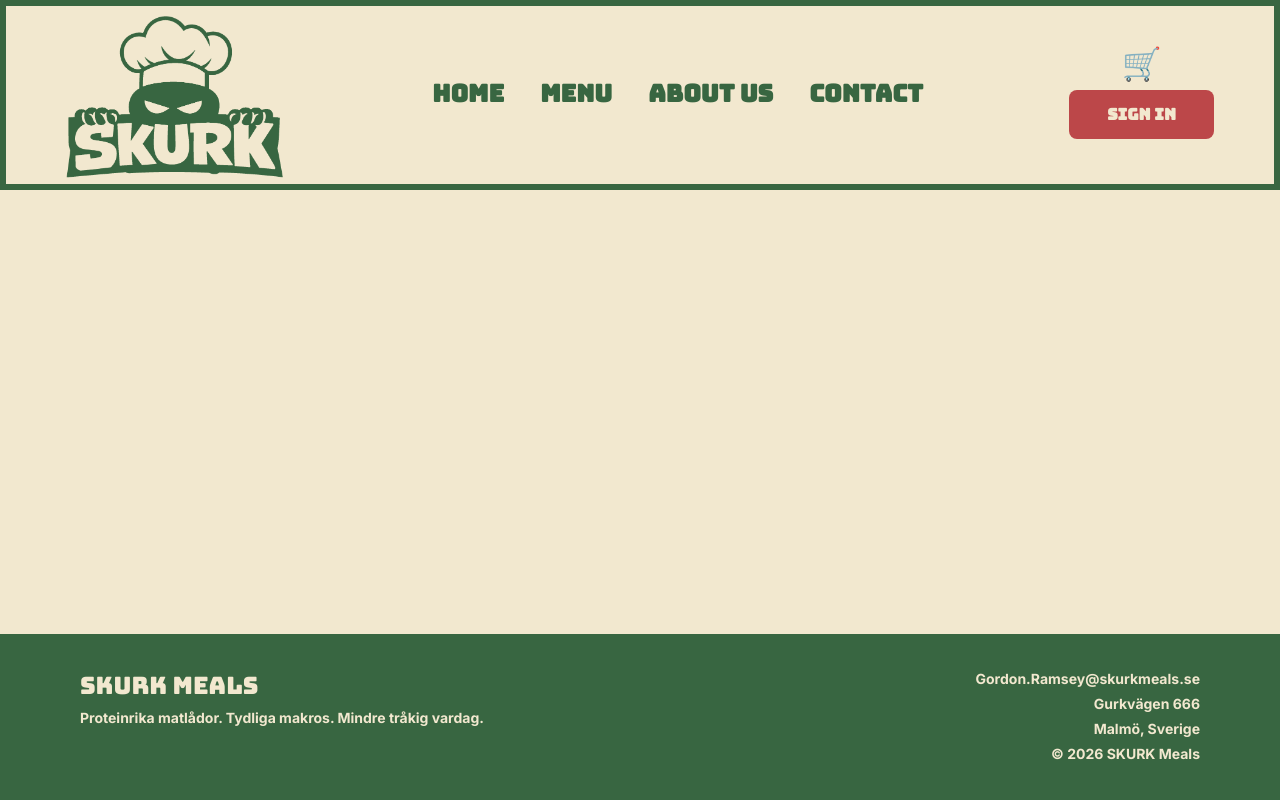
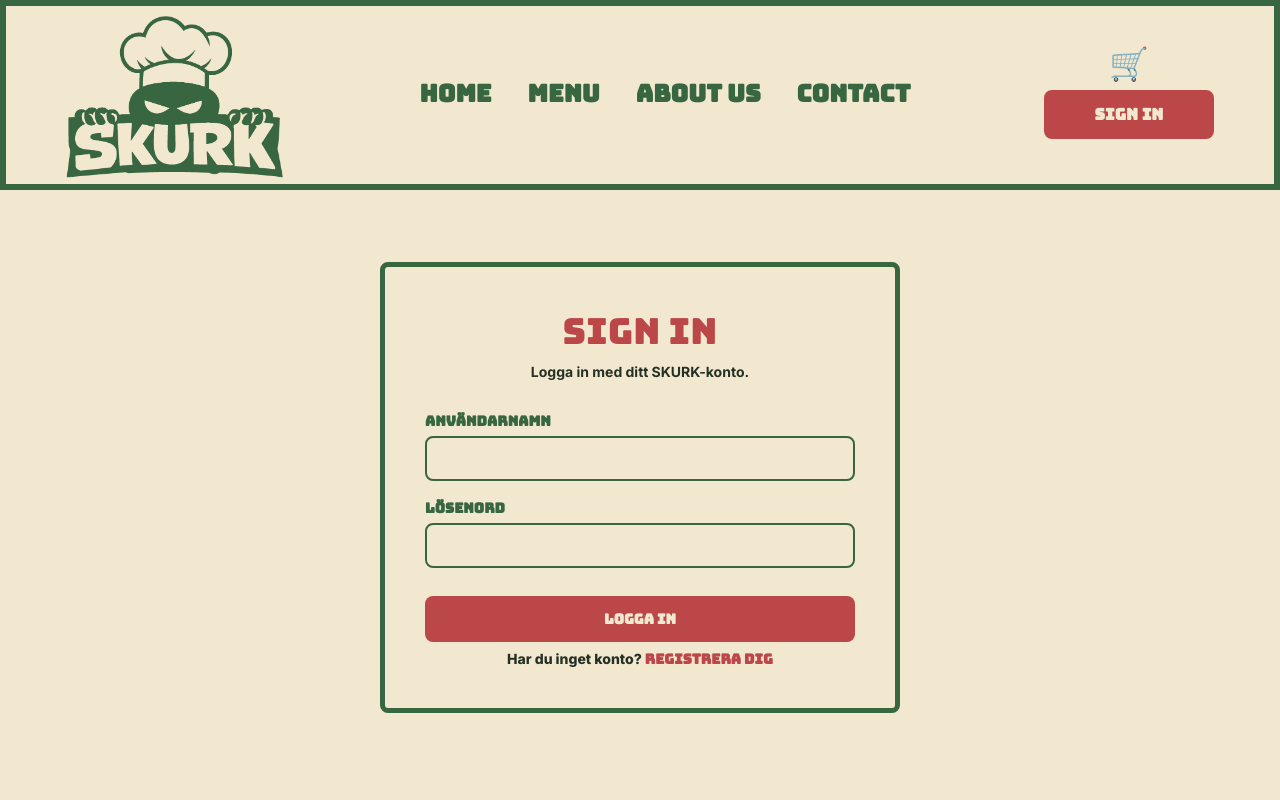
Before and after one commit to LudvigSHub/SkurkApp, a React (Vite) app in the folder skurk-meals/: page /login in a window 1280 px wide. Shown: the top 800 px of the page. Built offline with nearby package versions, Linux system fonts and the light colour scheme.

Commit message:
Klar med Auth, register och login pages

```diff
--- a/skurk-meals/src/App.jsx
+++ b/skurk-meals/src/App.jsx
@@ -11,6 +11,8 @@ import Menu from "./pages/Menu";
 import Cart from "./pages/Cart";
 import Checkout from "./pages/Checkout";
 import Confirmation from "./pages/Confirmation";
+import Login from "./pages/Login";
+import Register from "./pages/Register";
 
 
 function App() {
@@ -28,7 +30,8 @@ function App() {
         <Route path="/cart" element={<Cart />} />
         <Route path="/checkout" element={<Checkout />} />
         <Route path="/confirmation" element={<Confirmation />} />
-
+        <Route path="/login" element={<Login />} />
+        <Route path="/register" element={<Register />} />
       </Routes>
       </main>
 
--- a/skurk-meals/src/components/Navbar.css
+++ b/skurk-meals/src/components/Navbar.css
@@ -63,30 +63,45 @@
   flex-shrink: 0;
 }
 
+
+.navbar-button {
+   min-width: 170px;
+  padding: 14px 38px;
+
+  border: none;
+  border-radius: 8px;
+  outline: none;
+
+  background-color: var(--color-accent);
+  color: var(--color-secondary);
+
+  display: inline-flex;
+  align-items: center;
+  justify-content: center;
+
+  font-family: var(--font-heading);
+  font-size: var(--font-size-h4);
+  text-transform: uppercase;
+  text-decoration: none;
+
+  cursor: pointer;
+  appearance: none;
+}
+
+.navbar-button:hover {
+  transform: translateY(-2px);
+}
+
+.navbar-button:focus-visible {
+  outline: 3px solid var(--color-primary);
+  outline-offset: 3px;
+}
+
+/* CART COUNT STIL */
 .cart-link {
   color: var(--color-accent);
   font-size: 42px;
   line-height: 1;
-}
-
-.navbar-button {
-  background-color: var(--color-accent);
-  color: var(--color-secondary);
-
-  font-family: var(--font-heading);
-  font-size: var(--font-size-h4);
-  text-transform: uppercase;
-
-  padding: 14px 38px;
-  border-radius: 8px;
-
-  display: inline-flex;
-  align-items: center;
-  justify-content: center;
-}
-
-/* CART COUNT STIL */
-.cart-link {
   position: relative;
   display: inline-flex;
   align-items: center;
--- a/skurk-meals/src/components/Navbar.jsx
+++ b/skurk-meals/src/components/Navbar.jsx
@@ -1,11 +1,13 @@
 import { NavLink } from "react-router-dom";
 import skurkLogo from "../assets/SKURK_logo.png";
 import { useCart } from "../context/CartContext";
+import { useAuth } from "../context/AuthContext";
 
 import "./Navbar.css";
 
 function Navbar() {
   const { cartCount } = useCart();
+  const { user, isAuthenticated, logout } = useAuth();
   return (
    <header className="navbar">
       <div className="navbar-inner">
@@ -28,9 +30,20 @@ function Navbar() {
             )}
           </NavLink>
 
-          <NavLink to="/login" className="navbar-button">
-            Sign in
-          </NavLink>
+          {isAuthenticated ? (
+              <button
+                type="button"
+                className="navbar-button"
+                onClick={logout}
+              >
+                Log out
+              </button>
+
+          ) : (
+            <NavLink to="/login" className="navbar-button">
+              Sign in
+            </NavLink>
+          )}
         </div>
       </div>
     </header>
--- a/skurk-meals/src/components/cards/FeaturedMealCard.css
+++ b/skurk-meals/src/components/cards/FeaturedMealCard.css
@@ -86,7 +86,7 @@
   border: none;
   border-radius: 8px;
   background-color: var(--color-accent);
-  color: var(--color-white);
+  color: var(--color-secondary);
 
   font-family: var(--font-heading);
   font-size: var(--font-size-h5);
--- a/skurk-meals/src/components/cards/RegisterCard.css
+++ b/skurk-meals/src/components/cards/RegisterCard.css
@@ -37,4 +37,5 @@
   display: block;
   position: absolute;
   bottom: -60px;
+  pointer-events: none;
 }
--- a/skurk-meals/src/components/cards/RegisterCard.jsx
+++ b/skurk-meals/src/components/cards/RegisterCard.jsx
@@ -1,13 +1,16 @@
 import "./RegisterCard.css";
+import { NavLink } from "react-router-dom";
 
 function RegisterCard({mascotImage}) {
     return (
         <article className="register-card">
       <h2>Har du inget konto?</h2>
 
-      <button className="button button-primary">
-        Registrera dig
-      </button>
+      <NavLink to="/register">
+        <button className="button button-primary">
+          Registrera dig
+        </button>
+      </NavLink>
 
       <img
         src={mascotImage}
--- /dev/null
+++ b/skurk-meals/src/context/AuthContext.jsx
@@ -0,0 +1,89 @@
+import { createContext, useContext, useState } from "react";
+
+const AuthContext = createContext();
+
+export function AuthProvider({ children }) {
+  const [user, setUser] = useState(() => {
+    const savedUser = localStorage.getItem("user");
+    return savedUser ? JSON.parse(savedUser) : null;
+  });
+
+  const [token, setToken] = useState(() => {
+    return localStorage.getItem("token") || null;
+  });
+
+  function login(username, password) {
+    if (username === "user" && password === "password") {
+      const loggedInUser = {
+        username: "user",
+      };
+
+      const fakeToken = "fake-jwt-token";
+
+      setUser(loggedInUser);
+      setToken(fakeToken);
+
+      localStorage.setItem("user", JSON.stringify(loggedInUser));
+      localStorage.setItem("token", fakeToken);
+
+      return { success: true };
+    }
+
+    return {
+      success: false,
+      message: "Fel användarnamn eller lösenord",
+    };
+  }
+
+  function register(username, email, password) {
+    const newUser = {
+      username,
+      email,
+    };
+
+    const fakeToken = "fake-jwt-token";
+
+    setUser(newUser);
+    setToken(fakeToken);
+
+    localStorage.setItem("user", JSON.stringify(newUser));
+    localStorage.setItem("token", fakeToken);
+
+    return { success: true };
+  }
+
+  function logout() {
+    setUser(null);
+    setToken(null);
+
+    localStorage.removeItem("user");
+    localStorage.removeItem("token");
+  }
+
+  const isAuthenticated = Boolean(user && token);
+
+  return (
+    <AuthContext.Provider
+      value={{
+        user,
+        token,
+        isAuthenticated,
+        login,
+        register,
+        logout,
+      }}
+    >
+      {children}
+    </AuthContext.Provider>
+  );
+}
+
+export function useAuth() {
+  const context = useContext(AuthContext);
+
+  if (!context) {
+    throw new Error("useAuth must be used inside AuthProvider");
+  }
+
+  return context;
+}
--- a/skurk-meals/src/main.jsx
+++ b/skurk-meals/src/main.jsx
@@ -2,6 +2,7 @@ import { StrictMode } from 'react'
 import { createRoot } from 'react-dom/client'
 import { CartProvider } from "./context/CartContext.jsx";
 import { FavoritesProvider } from "./context/FavoritesContext.jsx";
+import { AuthProvider } from "./context/AuthContext.jsx";
 import './index.css'
 import "./styles/buttons.css";
 import App from './App.jsx'
@@ -9,10 +10,12 @@ import App from './App.jsx'
 
 createRoot(document.getElementById('root')).render(
   <StrictMode>
-    <CartProvider>
-      <FavoritesProvider>
-        <App />
-      </FavoritesProvider>
-    </CartProvider>
+    <AuthProvider>
+      <CartProvider>
+        <FavoritesProvider>
+          <App />
+        </FavoritesProvider>
+      </CartProvider>
+    </AuthProvider>
   </StrictMode>,
 )
--- /dev/null
+++ b/skurk-meals/src/pages/Auth.css
@@ -0,0 +1,86 @@
+.auth-page {
+  width: min(520px, calc(100% - 64px));
+  margin: 0 auto;
+  padding: 72px 0 96px;
+}
+
+.auth-card {
+  border: 5px solid var(--color-primary);
+  border-radius: var(--radius-card);
+  padding: 40px;
+
+  background-color: var(--color-secondary);
+  text-align: center;
+}
+
+.auth-card h1 {
+  color: var(--color-accent);
+  font-size: var(--font-size-h1);
+  text-transform: uppercase;
+}
+
+.auth-card > p {
+  margin-top: 8px;
+  color: var(--color-text);
+}
+
+.auth-form {
+  margin-top: 32px;
+
+  display: flex;
+  flex-direction: column;
+  gap: 18px;
+
+  text-align: left;
+}
+
+.auth-form label {
+  display: flex;
+  flex-direction: column;
+  gap: 6px;
+
+  color: var(--color-primary);
+  font-family: var(--font-heading);
+  font-size: var(--font-size-h5);
+  text-transform: uppercase;
+}
+
+.auth-form input {
+  width: 100%;
+  padding: 12px 14px;
+
+  border: 2px solid var(--color-primary);
+  border-radius: var(--radius-button);
+
+  background-color: var(--color-secondary);
+  color: var(--color-text);
+
+  font-family: var(--font-body);
+  font-size: var(--font-size-body);
+  font-weight: 700;
+}
+
+.auth-form .button {
+  margin-top: 10px;
+  padding: 14px 24px;
+}
+
+.auth-error {
+  color: var(--color-accent);
+  font-size: 13px;
+  font-weight: 800;
+  text-align: center;
+}
+
+.auth-link-text {
+  margin-top: 24px;
+
+  color: var(--color-primary);
+  font-weight: 800;
+}
+
+.auth-link-text a {
+  color: var(--color-accent);
+  font-family: var(--font-heading);
+  text-transform: uppercase;
+}
--- /dev/null
+++ b/skurk-meals/src/pages/Login.jsx
@@ -0,0 +1,84 @@
+import { useState } from "react";
+import { Link, useNavigate } from "react-router-dom";
+import { useAuth } from "../context/AuthContext";
+
+import "./Auth.css";
+
+function Login() {
+  const navigate = useNavigate();
+  const { login } = useAuth();
+
+  const [formData, setFormData] = useState({
+    username: "",
+    password: "",
+  });
+
+  const [error, setError] = useState("");
+
+  function handleChange(e) {
+    const { name, value } = e.target;
+
+    setFormData((prevData) => ({
+      ...prevData,
+      [name]: value,
+    }));
+
+    setError("");
+  }
+
+  function handleSubmit(e) {
+    e.preventDefault();
+
+    const result = login(formData.username, formData.password);
+
+    if (!result.success) {
+      setError(result.message);
+      return;
+    }
+
+    navigate("/");
+  }
+
+  return (
+    <main className="auth-page">
+      <section className="auth-card">
+        <h1>Sign in</h1>
+        <p>Logga in med ditt SKURK-konto.</p>
+
+        <form className="auth-form" onSubmit={handleSubmit}>
+          <label>
+            Användarnamn
+            <input
+              type="text"
+              name="username"
+              value={formData.username}
+              onChange={handleChange}
+            />
+          </label>
+
+          <label>
+            Lösenord
+            <input
+              type="password"
+              name="password"
+              value={formData.password}
+              onChange={handleChange}
+            />
+          </label>
+
+          {error && <p className="auth-error">{error}</p>}
+
+          <button className="button button-primary" type="submit">
+            Logga in
+          </button>
+        </form>
+
+        <p className="auth-link-text">
+          Har du inget konto? <Link to="/register">Registrera dig</Link>
+        </p>
+      </section>
+    </main>
+  );
+}
+
+export default Login;
--- /dev/null
+++ b/skurk-meals/src/pages/Register.jsx
@@ -0,0 +1,104 @@
+import { useState } from "react";
+import { Link, useNavigate } from "react-router-dom";
+import { useAuth } from "../context/AuthContext";
+
+import "./Auth.css";
+
+function Register() {
+  const navigate = useNavigate();
+  const { register } = useAuth();
+
+  const [formData, setFormData] = useState({
+    username: "",
+    email: "",
+    password: "",
+  });
+
+  const [error, setError] = useState("");
+
+  function handleChange(e) {
+    const { name, value } = e.target;
+
+    setFormData((prevData) => ({
+      ...prevData,
+      [name]: value,
+    }));
+
+    setError("");
+  }
+
+  function handleSubmit(e) {
+    e.preventDefault();
+
+    if (!formData.username.trim() || !formData.email.trim() || !formData.password.trim()) {
+      setError("Fyll i alla fält");
+      return;
+    }
+
+    const result = register(
+      formData.username,
+      formData.email,
+      formData.password
+    );
+
+    if (!result.success) {
+      setError(result.message || "Något gick fel");
+      return;
+    }
+
+    navigate("/");
+  }
+
+  return (
+    <main className="auth-page">
+      <section className="auth-card">
+        <h1>Registrera dig</h1>
+        <p>Skapa ett konto och spara dina favoriter.</p>
+
+        <form className="auth-form" onSubmit={handleSubmit}>
+          <label>
+            Användarnamn
+            <input
+              type="text"
+              name="username"
+              value={formData.username}
+              onChange={handleChange}
+            />
+          </label>
+
+          <label>
+            Email
+            <input
+              type="email"
+              name="email"
+              value={formData.email}
+              onChange={handleChange}
+            />
+          </label>
+
+          <label>
+            Lösenord
+            <input
+              type="password"
+              name="password"
+              value={formData.password}
+              onChange={handleChange}
+            />
+          </label>
+
+          {error && <p className="auth-error">{error}</p>}
+
+          <button className="button button-primary" type="submit">
+            Skapa konto
+          </button>
+        </form>
+
+        <p className="auth-link-text">
+          Har du redan konto? <Link to="/login">Logga in</Link>
+        </p>
+      </section>
+    </main>
+  );
+}
+
+export default Register;
--- a/skurk-meals/src/styles/buttons.css
+++ b/skurk-meals/src/styles/buttons.css
@@ -17,6 +17,8 @@
 .button-primary {
   background-color: var(--color-accent);
   color: var(--color-secondary);
+  padding: 14px 28px;
+  min-width: 180px;
 }
 
 .button-secondary {
```
